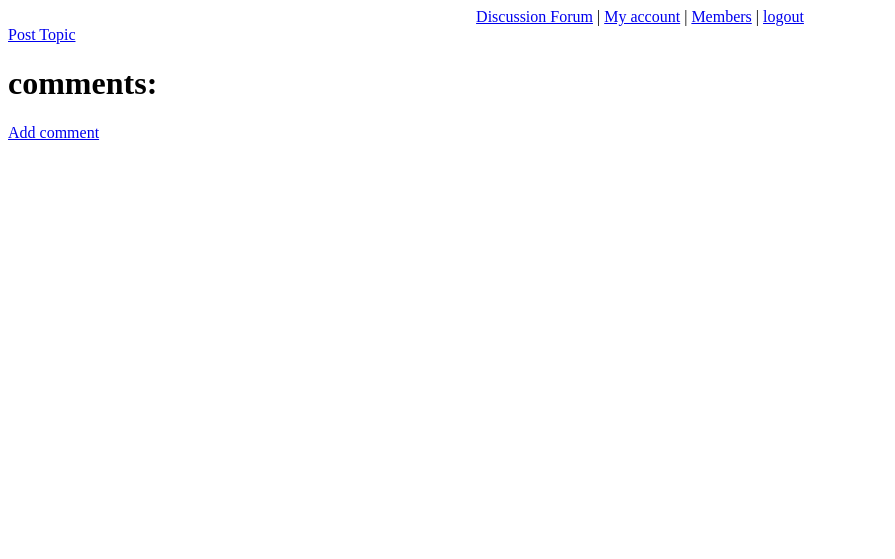
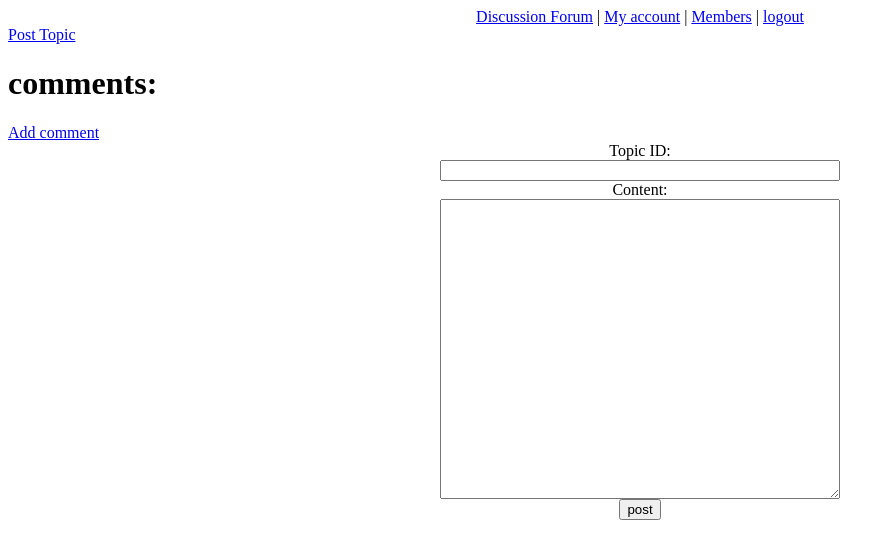
Before and after one commit to Shailendra53/CSP203-Project, a PHP site: page /csp203_project/topic.php?id=1 in a window 1280 px wide. Shown: the top 559 px of the page, without its empty margins (0-895 px from the left). Run offline with PHP 8.4, Linux system fonts and the light colour scheme; the visitor is signed in with stand-in values (Sample User, id 1); data that the repository does not hold is empty.

Commit message:
Add files via upload

```diff
--- a/topic.php
+++ b/topic.php
@@ -3,13 +3,14 @@
 	require('connect.php');
 	if (@$_SESSION["username"]) {
 ?>
+<center><a href="index.php">Discussion Forum</a> | <a href="account.php">My account</a> | <a href="members.php">Members</a>
+| <a href="index.php?action=logout"> logout</a></center>
 <!DOCTYPE html>
 <html>
 <head>
 	<title>home page</title>
 </head>
 <body>
-<?php include("header.php"); ?>
 <a href="post.php">Post Topic</a>
 
 <?php
@@ -48,9 +49,32 @@
 		echo "No topic on this.";
 	}
 ?>
+<form action="comment.php" method="post">
+<center>
+	Topic ID: <br/> <input type="text" name="topic_id" style="width:400px;"><br/>
+	Content: <br/> <textarea style="width: 400px; min-height: 300px;" name="content"></textarea><br/>
+	<input type="submit" name="submit" value="post">
+</center>
 </body>
 </html>
 <?php
+	$topicid = @$_POST['topic_id'];
+	$topic_name = @$_POST['topic_name'];
+	$content = @$_POST['content'];
+	$t = time();
+	$date = date("Y-m-d",$t);
+
+	if (isset($_POST['submit'])) {
+
+		if ($query = mysqli_query($connect,"INSERT INTO comments(`id`,`comment_content`,`topic_id`,`comment_author`,`date`) VALUES ('','".$content."','".$topicid."','".$_SESSION['username']."','".$date."')")) {
+			echo "Posted successfully";
+		}
+		else{
+			echo "unable to post";
+		}
+	}
+
+
 	if (@$_GET['action'] == 'logout') {
 		session_destroy();
 		header("Location: login.php");
```
